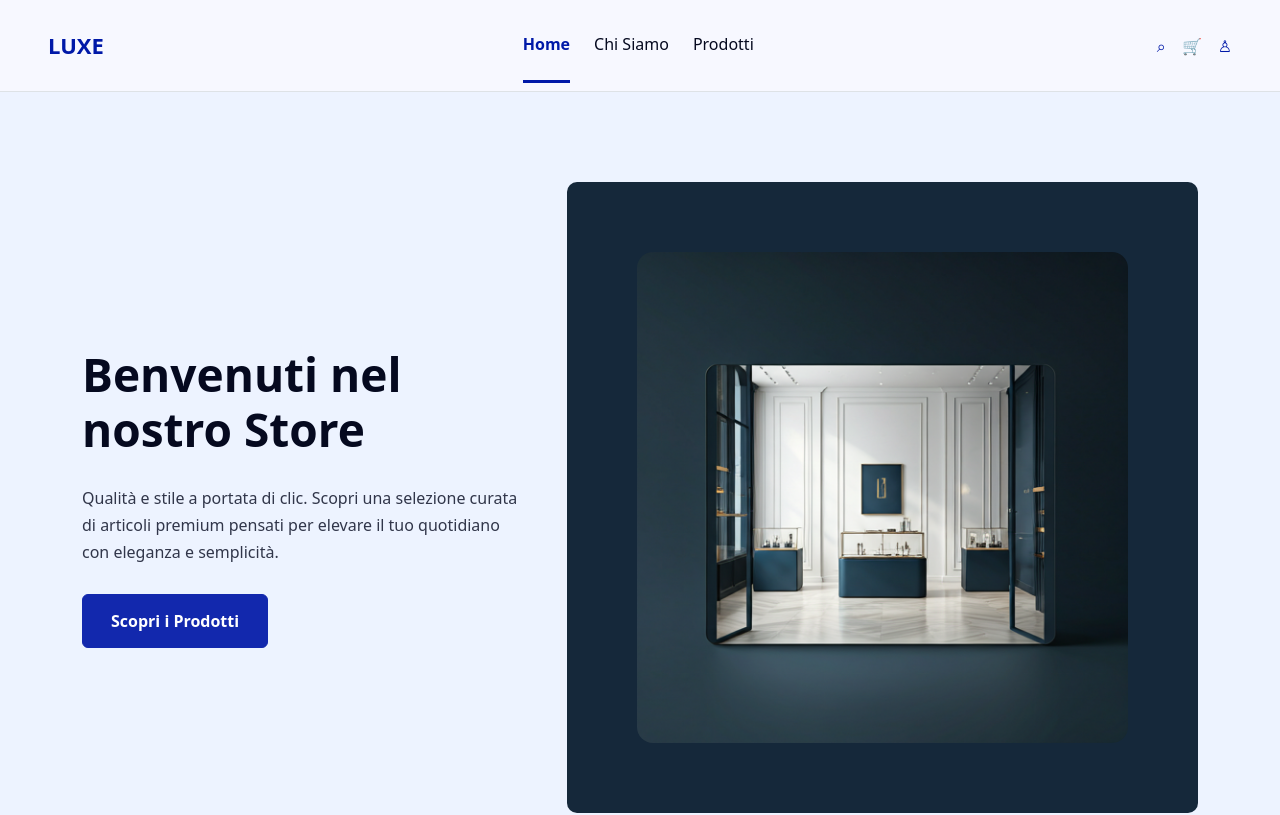
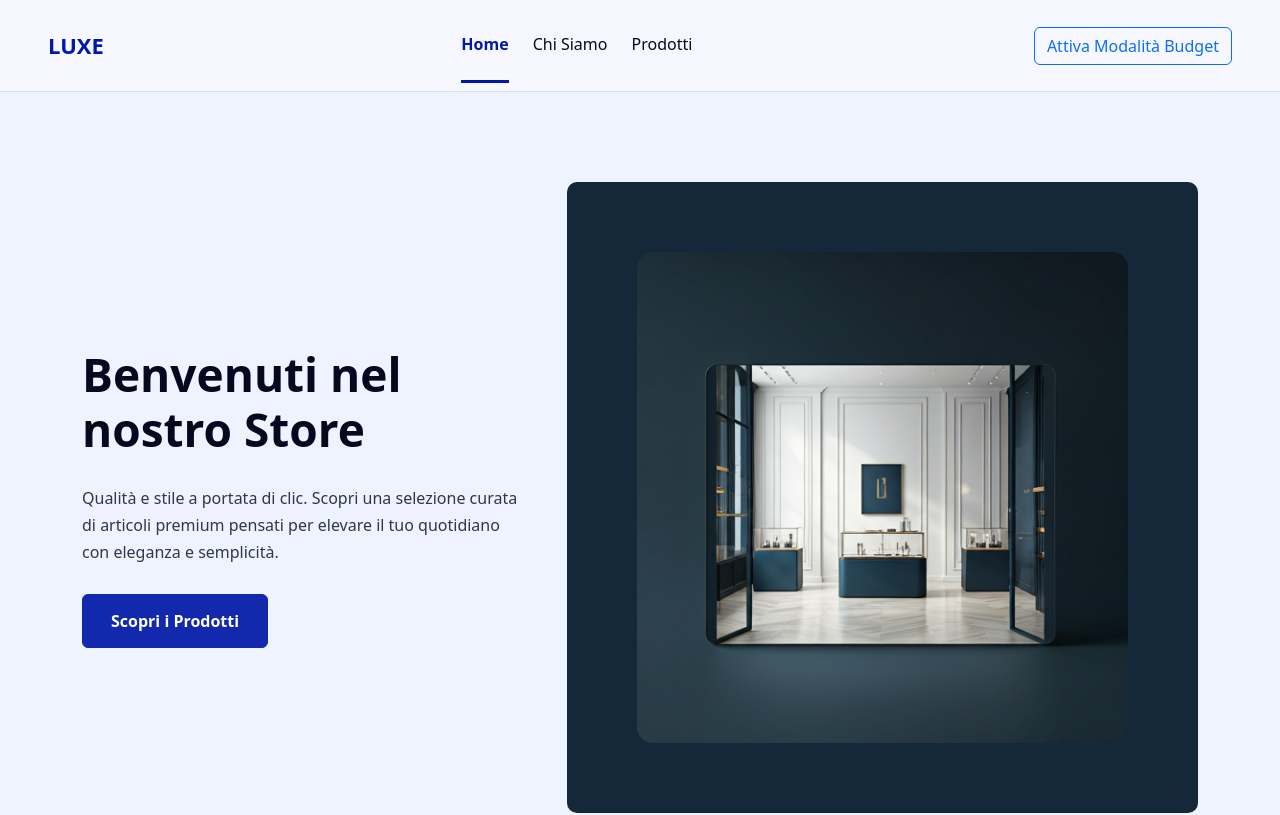
Before and after one commit to alessiaasmeraglia/react-context-api, a React (Vite) app: page / in a window 1280 px wide. Shown: the top 815 px of the page. Built offline with nearby package versions, Linux system fonts and the light colour scheme.

Commit message:
Aggiunto bottone budget alla navbar

```diff
--- a/src/components/Navbar.jsx
+++ b/src/components/Navbar.jsx
@@ -1,6 +1,10 @@
 import { NavLink } from "react-router-dom";
+import { useContext } from "react";
+import { BudgetContext } from "../context/BudgetContext";
 
 function Navbar() {
+    const { budgetMode, setBudgetMode } = useContext(BudgetContext);
+
     return (
         <nav className="navbar navbar-expand-lg luxe-navbar border-bottom">
             <div className="container-fluid px-4 px-lg-5">
@@ -41,11 +45,13 @@ function Navbar() {
                         </li>
                     </ul>
 
-                    <div className="d-flex align-items-center gap-3 nav-icons">
-                        <span>⌕</span>
-                        <span>🛒</span>
-                        <span>♙</span>
-                    </div>
+                    <button
+                        type="button"
+                        className={budgetMode ? "btn btn-warning" : "btn btn-outline-primary"}
+                        onClick={() => setBudgetMode(!budgetMode)}
+                    >
+                        {budgetMode ? "Disattiva Modalità Budget" : "Attiva Modalità Budget"}
+                    </button>
                 </div>
             </div>
         </nav>
```
